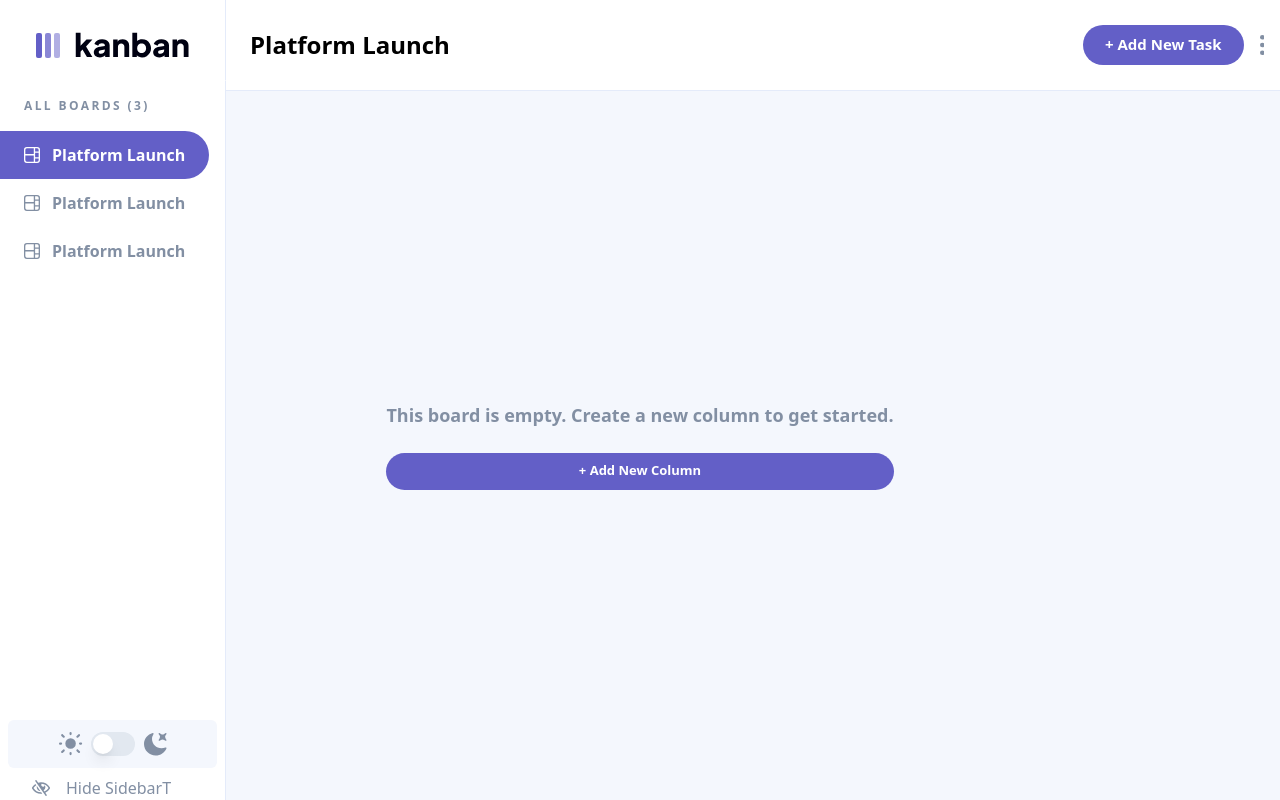
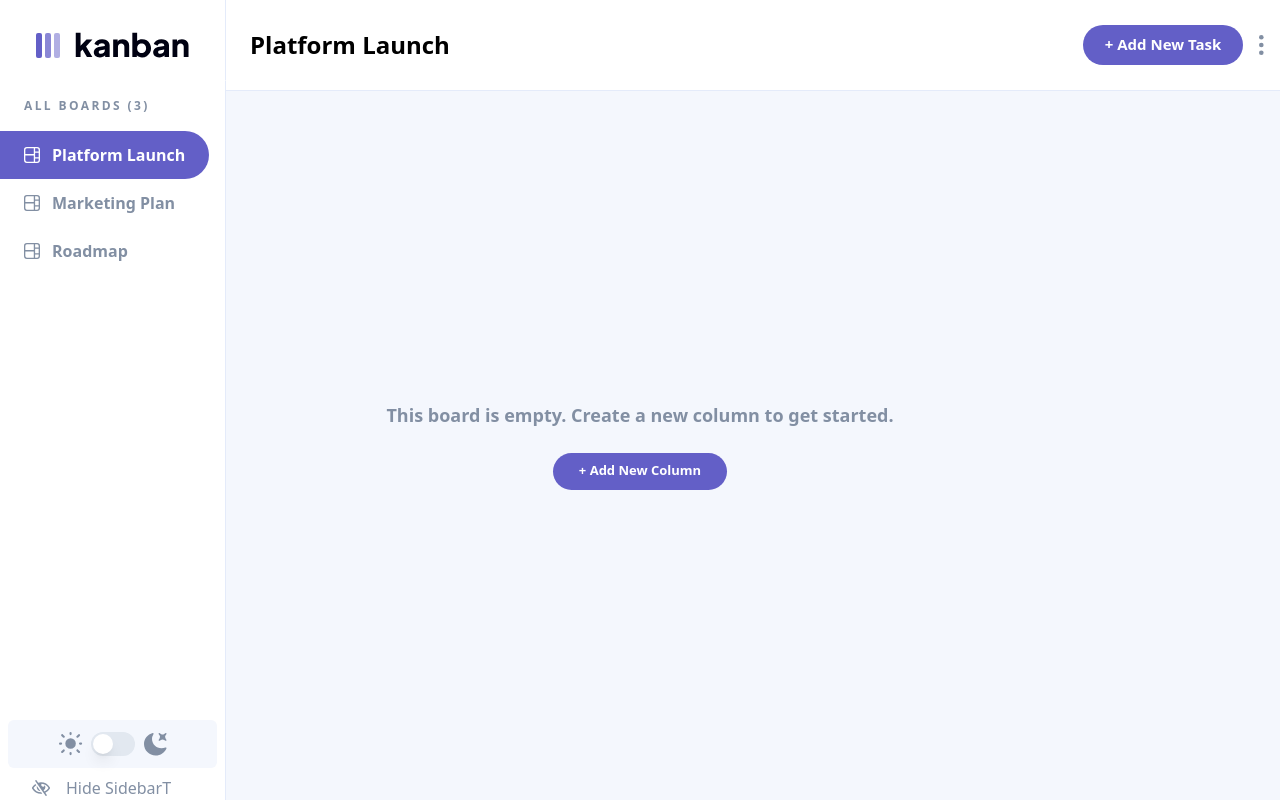
Before and after one commit to Krymancer/kanban-task-management, a Next.js app: page / in a window 1280 px wide. Built offline with nearby package versions, Linux system fonts and the light colour scheme.

Commit message:
feat: adding data from json

```diff
--- a/src/app/layout.tsx
+++ b/src/app/layout.tsx
@@ -1,5 +1,6 @@
 import type { Metadata } from 'next'
 import './globals.css'
+import DataContextProvider, { DataContext } from '@/hooks/useData'
 
 export const metadata: Metadata = {
   title: 'Kanban task management',
@@ -13,7 +14,11 @@ export default function RootLayout({
 }) {
   return (
     <html lang="en">
-      <body className='dark:bg-dark-gray'>{children}</body>
+      <body className='dark:bg-dark-gray'>
+        <DataContextProvider>
+          {children}
+        </DataContextProvider>
+        </body>
     </html>
   )
 }
--- a/src/app/page.tsx
+++ b/src/app/page.tsx
@@ -2,6 +2,8 @@
 
 import Button from '@/components/Button';
 import Header from '@/components/Header';
+
+import data from '@/utils/data.json';
 
 function Columns() {
   return (
@@ -14,6 +16,8 @@ function Columns() {
 
 export default function Home() {
 
+  console.log(data);
+
   return (
     <main className='h-full min-h-screen flex flex-col overflow-hidden'>
       <Header />
--- a/src/components/Button.tsx
+++ b/src/components/Button.tsx
@@ -1,33 +1,27 @@
-interface ButtonProps extends React.HTMLAttributes<HTMLButtonElement> {
-  variant?: 'primary' | 'secondary' | 'danger';
+import { cn } from "@/lib/utils";
+import { ComponentProps } from "react";
+
+type ButtonProps = ComponentProps<'button'> &{
   primary?: boolean;
   secondary?: boolean;
   danger?: boolean;
   children: string;
   large?: boolean;
-  onClick: () => void;
-}
+};
 
 export default function Button(props: ButtonProps) {
-  const baseClass = 'flex items-center justify-center rounded-[24px] transition-all pt-2 pb-[9px] w-full font-bold';
-  const primaryClass = 'text-white bg-main-purple hover:bg-main-purple-hover';
-  const secondaryClass = 'text-main-purple bg-main-purple/10 hover:bg-main-purple/25 dark:bg-white dark:hover:bg-white/75';
-  const dangerClass = 'text-white bg-red hover:bg-red-hover';
-
-  function getVariant() {
-    const { variant, primary, secondary, danger } = props;
-    if(variant) return variant;
-    if(primary) return 'primary';
-    if(secondary) return 'secondary';
-    if(danger) return 'danger';
-    return 'primary';
-  }
-
-  const variant = getVariant();
-  const buttonClass = `${baseClass} ${variant === 'primary' ? primaryClass : variant === 'secondary' ? secondaryClass : dangerClass} ${props.large ? 'text-[15px]' : 'text-[13px]'} ${props.className}`;
-
   return(
-    <button className={buttonClass} onClick={props.onClick}>
+    <button className={cn(
+      'flex items-center justify-center rounded-[24px] transition-all pt-2 pb-[9px] w-full font-bold',
+      {
+        ['text-white bg-main-purple hover:bg-main-purple-hover']: props.primary || !props.secondary && !props.danger,
+        ['text-main-purple bg-main-purple/10 hover:bg-main-purple/25 dark:bg-white dark:hover:bg-white/75']: props.secondary,
+        ['text-white bg-red hover:bg-red-hover']: props.danger,
+        'text-[15px]': props.large,
+        'text-[13px]': !props.large,
+      },
+      props.className
+    )} onClick={props.onClick}>
       {props.children}
     </button>
   )
--- a/src/components/Checkbox.tsx
+++ b/src/components/Checkbox.tsx
@@ -1,6 +1,6 @@
 'use client';
 
-import React, { ChangeEvent, useState } from "react";
+import React, { ChangeEvent } from "react";
 
 interface CheckboxProps extends Omit<React.HTMLAttributes<HTMLDivElement>, 'onChange'> {
   checked?: boolean;
--- a/src/components/Header.tsx
+++ b/src/components/Header.tsx
@@ -5,6 +5,7 @@ import VerticalEllipsisIcon from '@/components/icons/VerticalEllipsisIcon';
 import Sidebar from '@/components/Sidebar';
 import SidebarMobilePopUp from '@/components/SidebarMobilePopUp';
 import Button from './Button';
+import { useData } from '@/hooks/useData';
 
 function Logo() {
   return(
@@ -17,6 +18,8 @@ function Logo() {
 }
 
 export default function Header() {
+  const {data, setData} = useData();
+
   return (
     <header className='flex items-center dark:bg-dark-gray border-b border-b-lines-light dark:border-b-lines-dark'>
       <div className='flex flex-col gap-4 px-4 py-5 sm:px-9 sm:py-8 sm:border-r border-r-lines-light dark:border-r-lines-dark'>
@@ -26,7 +29,7 @@ export default function Header() {
 
       <div className='flex justify-between w-full pr-4'>
         <div className='flex items-center'>
-          <div className='hidden sm:block text-2xl font-bold sm:pl-6 dark:text-white'>Platform Launch</div>
+          <div className='hidden sm:block text-2xl font-bold sm:pl-6 dark:text-white'>{data.boards[0].name}</div>
           <SidebarMobilePopUp />
         </div>
 
--- a/src/components/Sidebar.tsx
+++ b/src/components/Sidebar.tsx
@@ -1,16 +1,21 @@
+import { useData } from '@/hooks/useData';
 import SidebarBoardItem from "./SidebarBoardItem";
 import ThemeToggle from "./ThemeToggle";
 import HideSidebarIcon from "./icons/HideSidebarIcon";
 
 export default function Sidebar() {
+  const {data, setData} = useData();
+
   return (
     <div className='hidden absolute inset-0 top-20 sm:flex flex-col justify-between  border-t border-t-white border-r border-r-lines-light bg-white dark:bg-dark-gray dark:border-r-lines-dark dark:border-t-dark-gray w-[226px]'>
       <div>
-        <div className='px-6 py-4 font-bold text-medium-gray text-[12px] tracking-[2.4px]'>ALL BOARDS (3)</div>
+        <div className='px-6 py-4 font-bold text-medium-gray text-[12px] tracking-[2.4px]'>ALL BOARDS ({data.boards.length})</div>
         <div>
-          <SidebarBoardItem active />
-          <SidebarBoardItem />
-          <SidebarBoardItem />
+          {
+            data.boards.map((board, index) => (
+              <SidebarBoardItem key={index} name={board.name} active={index===0} />
+            ))
+          }
         </div>
       </div>
       <div>
--- a/src/components/SidebarBoardItem.tsx
+++ b/src/components/SidebarBoardItem.tsx
@@ -1,11 +1,16 @@
 import BoardIcon from "./icons/BoardIcon";
 
-export default function SidebarBoardItem({ active }: { active?: boolean }) {
+type SidebarBoardItemProps = {
+  name: string;
+  active?: boolean;
+};
+
+export default function SidebarBoardItem({ name, active }: SidebarBoardItemProps) {
   return (
     <div className='w-full flex justify-start'>
       <div className={`${active ? 'bg-main-purple text-white' : 'text-medium-gray'} rounded-r-[100px] flex items-center gap-3 px-6 py-4 font-bold max-h-12`} >
         <BoardIcon />
-        Platform Launch
+        {name}
       </div>
     </div>
   )
--- /dev/null
+++ b/src/hooks/useData.tsx
@@ -0,0 +1,38 @@
+"use client";
+
+import { Kanbam } from "@/types/board";
+import { ReactNode, createContext, useContext, useState } from "react";
+import defaultData from '@/utils/data.json';
+
+export const DataContext = createContext<DataContext | null>(null);
+
+type DataContextProviderProps = {
+  children: ReactNode;
+}
+
+type DataContext = {
+  data: Kanbam,
+  setData: React.Dispatch<React.SetStateAction<Kanbam>>
+};
+
+export default function DataContextProvider({children} : DataContextProviderProps) {
+  const [data, setData] = useState<Kanbam>(defaultData);
+
+  return (
+    <DataContext.Provider value={{
+      data,
+      setData
+    }}>
+      {children}
+    </DataContext.Provider>
+  );
+}
+
+export function useData(){
+  const context = useContext(DataContext);
+  if(!context) {
+    throw new Error('useData must be used within a DataContextProvider');
+  }
+
+  return context;
+}
--- /dev/null
+++ b/src/types/board.ts
@@ -0,0 +1,26 @@
+export type Kanbam = {
+  boards: Board[];
+}
+
+
+export type Board = {
+  name: string
+  columns: Column[]
+}
+
+export type Column = {
+  name: string
+  tasks: Task[]
+}
+
+export type Task = {
+  title: string
+  description: string
+  status: string
+  subtasks: Subtask[]
+}
+
+export type Subtask = {
+  title: string
+  isCompleted: boolean
+}
```
Also changed, not shown: src/components/Dropdown.tsx (+5 -5 lines).
